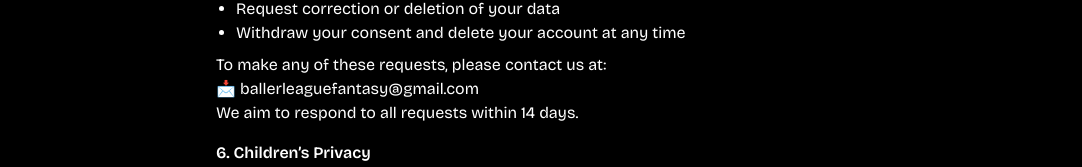
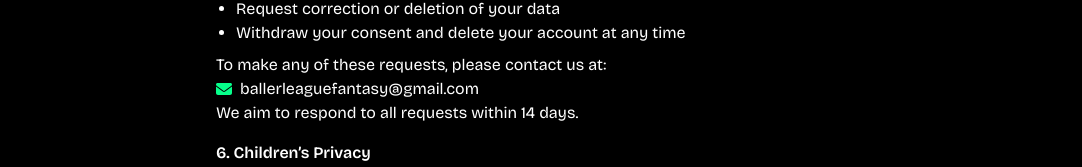
Before and after one commit to Cliv3/fantasyFootball, a React (Vite) app: page /privacypolicy in a window 1280 px wide. Shown: the part 783-950 px from the top of the page, without its empty margins (0-1082 px from the left). Built offline with nearby package versions, Linux system fonts and the light colour scheme.

Commit message:
icon changed

```diff
--- a/src/pages/PrivacyPolicy.jsx
+++ b/src/pages/PrivacyPolicy.jsx
@@ -1,6 +1,8 @@
 import React from "react";
 import Footer from "../component/Footer";
 import logoImage from "../assets/image/Logo.png";
+import { FaEnvelope } from "react-icons/fa6";
+
 
 const PrivacyPolicy = () => {
   return (
@@ -76,7 +78,10 @@ const PrivacyPolicy = () => {
         <p className="mt-2">
           To make any of these requests, please contact us at:
         </p>
-        <p>📩 ballerleaguefantasy@gmail.com</p>
+        <p className="flex gap-2 items-center">
+            <FaEnvelope color="#06FF8B"/>
+            ballerleaguefantasy@gmail.com
+        </p>
         <p>We aim to respond to all requests within 14 days.</p>
       </div>
 
```
